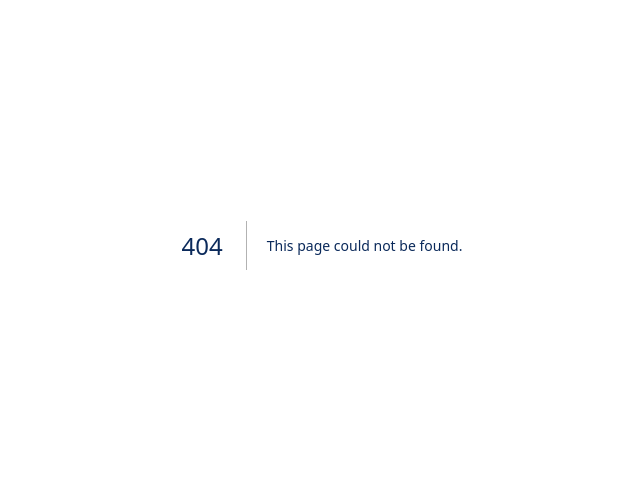
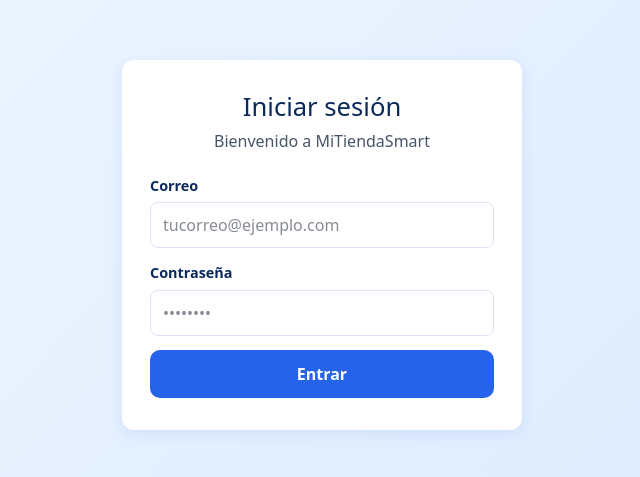
Before and after one commit to duxsamuel/mi-tienda-smart, a Next.js app: page /login in a window 1280 px wide. Before the commit this address had no page. Shown: the part 155-632 px from the top of the page, without its empty margins (318-958 px from the left). Built offline with nearby package versions, Linux system fonts and the light colour scheme.

Commit message:
feat: add user login

```diff
--- /dev/null
+++ b/app/login/page.tsx
@@ -0,0 +1,35 @@
+"use client";
+
+import { useRouter } from "next/navigation";
+
+export default function LoginPage() {
+  const router = useRouter();
+
+  const entrar = (e: React.FormEvent) => {
+    e.preventDefault();
+    router.push("/dashboard");
+  };
+
+  return (
+    <main className="login-pagina">
+      <form className="login-card" onSubmit={entrar}>
+        <h1>Iniciar sesión</h1>
+        <p className="subtitulo">Bienvenido a MiTiendaSmart</p>
+
+        <div className="campo">
+          <label htmlFor="correo">Correo</label>
+          <input id="correo" type="email" placeholder="tucorreo@ejemplo.com" />
+        </div>
+
+        <div className="campo">
+          <label htmlFor="clave">Contraseña</label>
+          <input id="clave" type="password" placeholder="••••••••" />
+        </div>
+
+        <button type="submit" className="btn btn-primario btn-block">
+          Entrar
+        </button>
+      </form>
+    </main>
+  );
+}
```
